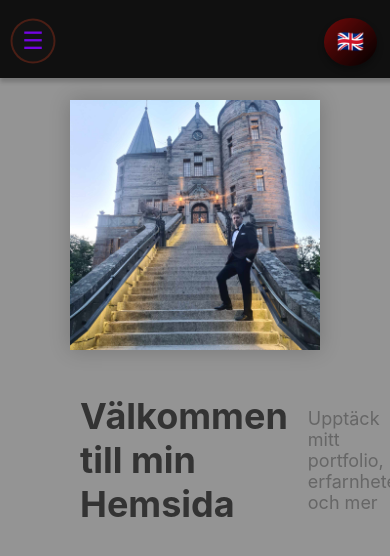
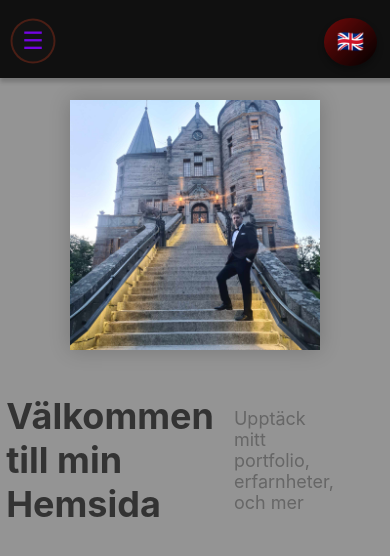
Before and after one commit to timborg-del/my-page, a React (Create React App) app: page / in a window 390 px wide. Shown: the top 556 px of the page. Built offline with nearby package versions, Linux system fonts and the light colour scheme.

Commit message:
homepage

```diff
--- a/src/components/css/NavigationMenu.css
+++ b/src/components/css/NavigationMenu.css
@@ -651,7 +651,7 @@ p {
     display: flex;
     padding: 20px;
     text-align: center; /* Center text */
-    max-width: 200px; /* Limit maximum width */
+    max-width: auto; /* Limit maximum width */
 
   }
   .home-content p{
```
